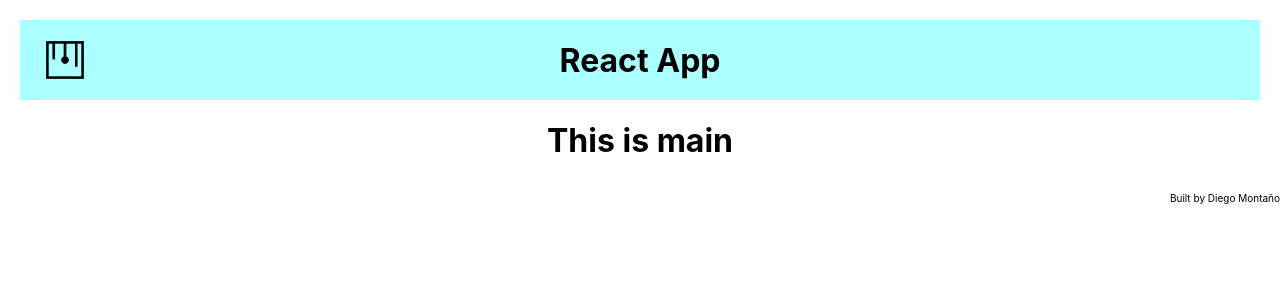
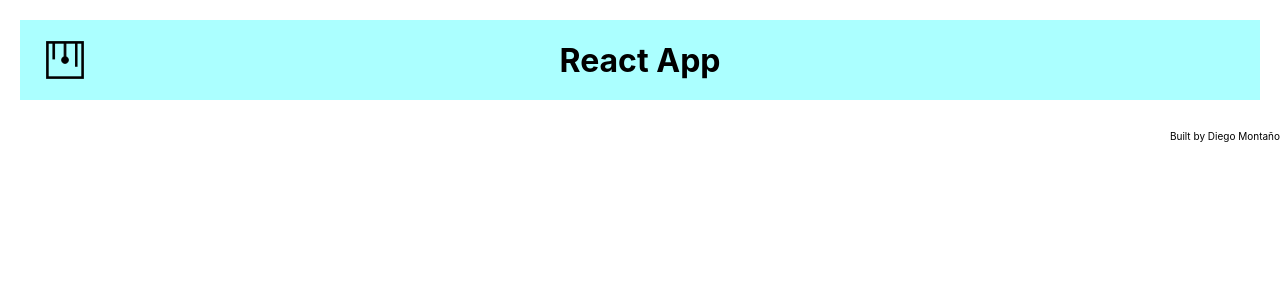
Before and after one commit to MontanoDiego/scratch-character-designer, a React (Create React App) app: page / in a window 1280 px wide. Shown: the top 300 px of the page. Built offline with nearby package versions, Linux system fonts and the light colour scheme.

Commit message:
a bit more formatting

```diff
--- a/src/App.js
+++ b/src/App.js
@@ -1,4 +1,3 @@
-import logo from './logo.svg';
 import './App.css';
 import Header from './components/header/header.js';
 import Main from './components/main/main.js';
--- a/src/components/main/main.js
+++ b/src/components/main/main.js
@@ -4,7 +4,6 @@ import './main.css';
 export default function Main() {
   return (
     <div>
-      <h1>This is main</h1>
     </div>
   );
 }
```
